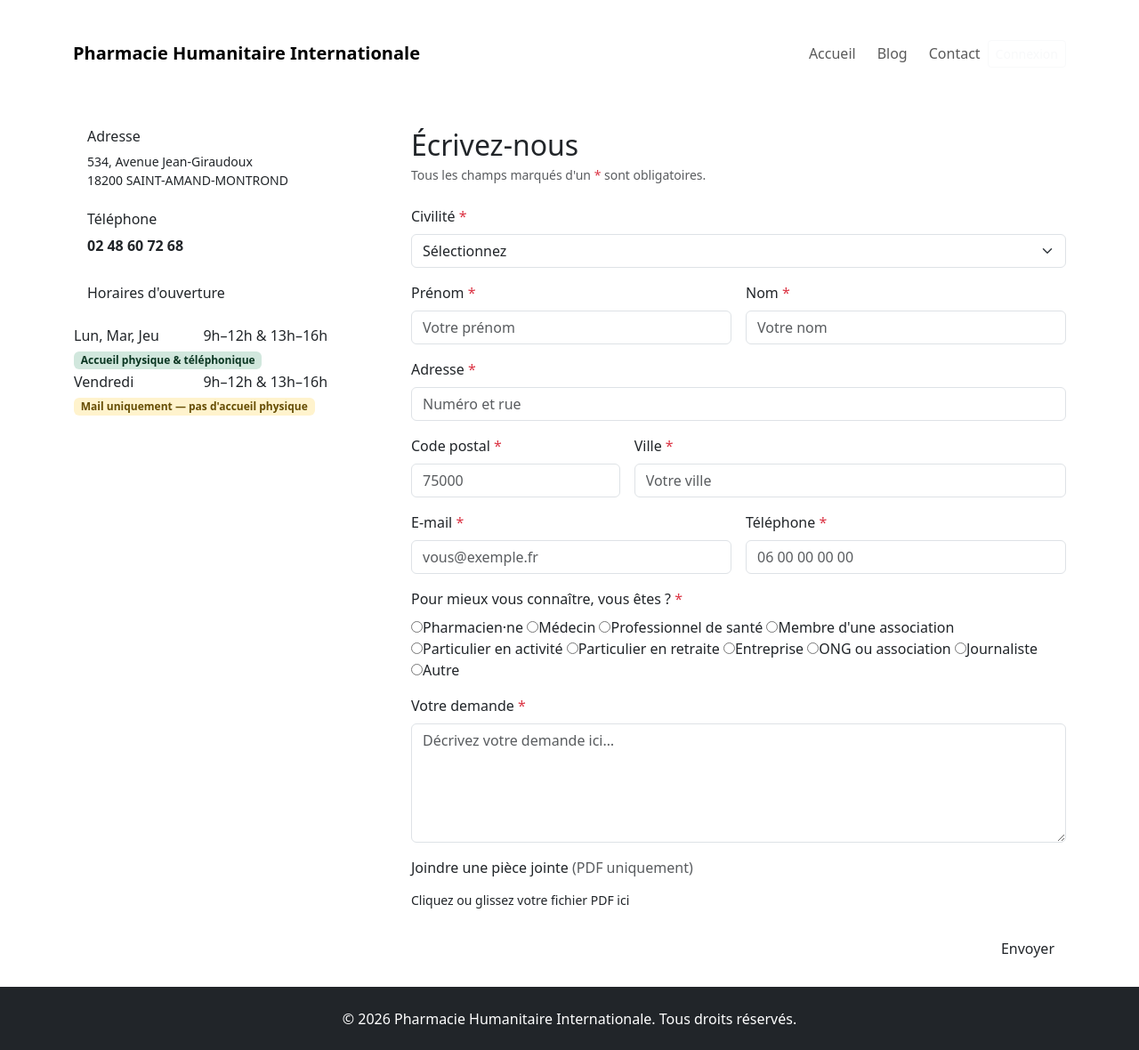
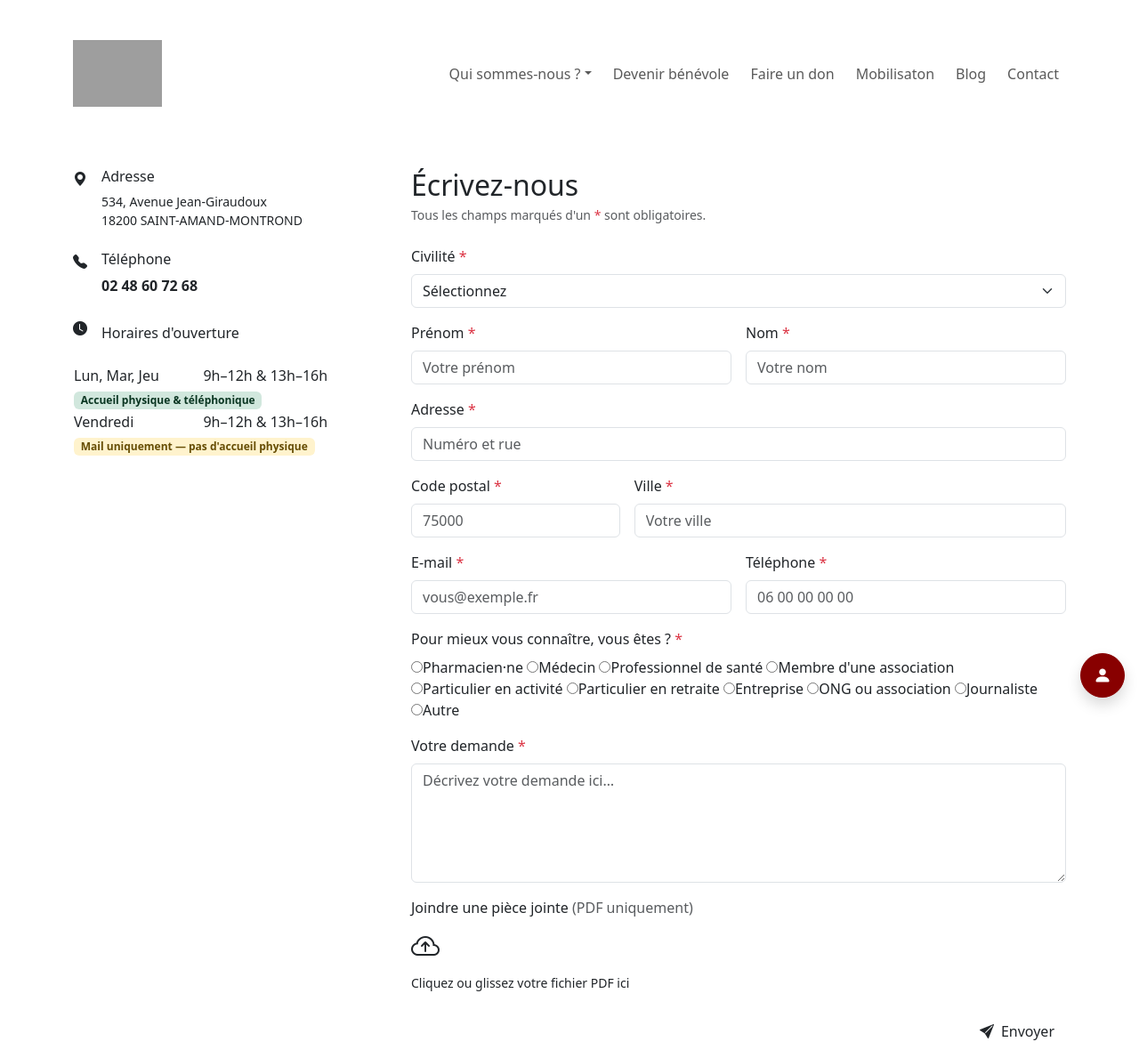
Before and after one commit to Dylanpel/phi, a PHP site: page /mon-projet/contact in a window 1280 px wide. Shown: the top 1180 px of the page at 89% size. Run offline with PHP 8.4, Linux system fonts and the light colour scheme; style sheets or scripts are compiled from the project's sources; grey boxes are pictures that could not be loaded.

Commit message:
feat: move connexion in userBubble

```diff
--- a/public/js/script.js
+++ b/public/js/script.js
@@ -12,6 +12,22 @@ function navbarScroll() {
   navbar.classList.toggle('scrolled', window.scrollY > 75);
 }
 
-document.addEventListener('DOMContentLoaded', navbarBodyPadding);
+function userBubbleInit() {
+  const el = document.querySelector('[data-bs-toggle="popover"]');
+  const popover = new bootstrap.Popover(el, { sanitize: false });
+
+  // Fermer le popover en cliquant ailleurs
+  document.addEventListener('click', function (e) {
+    if (!el.contains(e.target)) {
+      popover.hide();
+    }
+  });
+}
+
+document.addEventListener('DOMContentLoaded', function () {
+  navbarBodyPadding();
+  userBubbleInit();
+});
+
 window.addEventListener('resize', navbarBodyPadding);
 window.addEventListener('scroll', navbarScroll);
--- a/views/_includes/_navbar.html.twig
+++ b/views/_includes/_navbar.html.twig
@@ -1,6 +1,8 @@
 <nav class="navbar navbar-expand-lg fixed-top px-3 py-2" id="mainNav">
   <div class="container">
-    <a class="navbar-brand fw-bold" href="/">Pharmacie Humanitaire Internationale</a>
+    <a class="navbar-brand fw-bold" href="{{ url('')}}">
+      <img src="/images/logo-phi.svg" alt="Pharmacie Humanitaire Internationale" width="auto" height="75px" />
+    </a>
 
     <button class="navbar-toggler" type="button" data-bs-toggle="collapse" data-bs-target="#navbarNav">
       <span class="navbar-toggler-icon"></span>
@@ -8,25 +10,20 @@
 
     <div class="collapse navbar-collapse" id="navbarNav">
       <ul class="navbar-nav ms-auto gap-2">
-        <li class="nav-item"><a class="nav-link" href="{{ url('')}}">Accueil</a></li>
+        <li class="nav-item dropdown">
+          <a class="nav-link dropdown-toggle" href="{{ url('qui-sommes-nous')}}">Qui sommes-nous ?</a>
+          <ul class="dropdown-menu">
+            <li><a class="dropdown-item" href="{{ url('qui-sommes-nous/histoire')}}">Notre histoire</a></li>
+            <li><a class="dropdown-item" href="{{ url('qui-sommes-nous/equipe')}}">L’équipe</a></li>
+            <li><a class="dropdown-item" href="{{ url('qui-sommes-nous/etablissement-pharmaceutique')}}">L’établissement pharmaceutique</a></li>
+          </ul>
+        </li>
+        <li class="nav-item"><a class="nav-link" href="{{ url('devenir-benevole')}}">Devenir bénévole</a></li>
+        <li class="nav-item"><a class="nav-link" href="{{ url('faire-un-don')}}">Faire un don</a></li>
+        <li class="nav-item"><a class="nav-link" href="{{ url('mobilisation')}}">Mobilisaton</a></li>
         <li class="nav-item"><a class="nav-link" href="{{ url('nos-actus/blog')}}">Blog</a></li>
         <li class="nav-item"><a class="nav-link" href="{{ url('contact')}}">Contact</a></li>
       </ul>
-
-      <div class="d-flex align-items-center gap-2">
-        {% if isLoggedIn %}
-          <a href="{{ url('logout') }}" class="btn btn-outline-light btn-sm">Déconnexion</a>
-        {% else %}
-          <a href="{{ url('login') }}" class="btn btn-outline-light btn-sm">Connexion</a>
-        {% endif %}
-
-        {% if currentUser %}
-          <small class="navbar-text me-3">
-            <strong>{{ currentUser.login }}</strong><br>
-            Rôle : {{ currentUser.role }}
-          </small>
-        {% endif %}
-      </div>
     </div>
   </div>
 </nav>
--- /dev/null
+++ b/views/_includes/_userBubble.html.twig
@@ -0,0 +1,28 @@
+{# Bulle flottante profil utilisateur #}
+<div id="userBubble" class="position-fixed bottom-0 end-0 m-3" style="z-index: 1050;">
+
+  {# Bouton bulle #}
+  <button
+    class="btn btn-primary rounded-circle shadow d-flex align-items-center justify-content-center"
+    style="width:50px; height:50px;"
+    data-bs-toggle="popover"
+    data-bs-placement="top"
+    data-bs-trigger="click"
+    data-bs-html="true"
+    data-bs-content="
+      {% if currentUser %}
+        <div class='text-center mb-2'>
+          <strong>{{ currentUser.login }}</strong><br>
+          <small class='text-muted'>{{ currentUser.role }}</small>
+        </div>
+        <hr class='my-2'>
+      {% endif %}
+      {% if isLoggedIn %}
+        <a href='{{ url('logout') }}' class='btn btn-outline-danger btn-sm w-100'>Déconnexion</a>
+      {% else %}
+        <a href='{{ url('login') }}' class='btn btn-primary btn-sm w-100'>Connexion</a>
+      {% endif %}
+    ">
+    <i class="bi bi-person-fill fs-5"></i>
+  </button>
+</div>
--- a/views/layout.html.twig
+++ b/views/layout.html.twig
@@ -7,15 +7,14 @@
   <title>{% block title %}Pharmacie Humanitaire Internationale{% endblock %}</title>
   <link rel="icon" type="image/svg" href="favicon.svg">
 
-  {% set bsCssFile = app_env == 'dev' ? 'bootstrap.css' : 'bootstrap.min.css' %}
-  {# {% set bsCssFile = 'bootstrap.min.css' %} #}
-  <link rel="stylesheet" href="css/variables.css">
+  <link rel="stylesheet" href="https://cdn.jsdelivr.net/npm/bootstrap-icons@1.11.3/font/bootstrap-icons.min.css">
   <link rel="stylesheet" href="build/css/style.css">
 
   {% block stylesheets %}{% endblock %}
 </head>
 <body>
   {% include "./_includes/_navbar.html.twig" %}
+  {% include "./_includes/_userBubble.html.twig" %}
 
   <main class="container py-4">
     {% block content %}{% endblock %}
```
